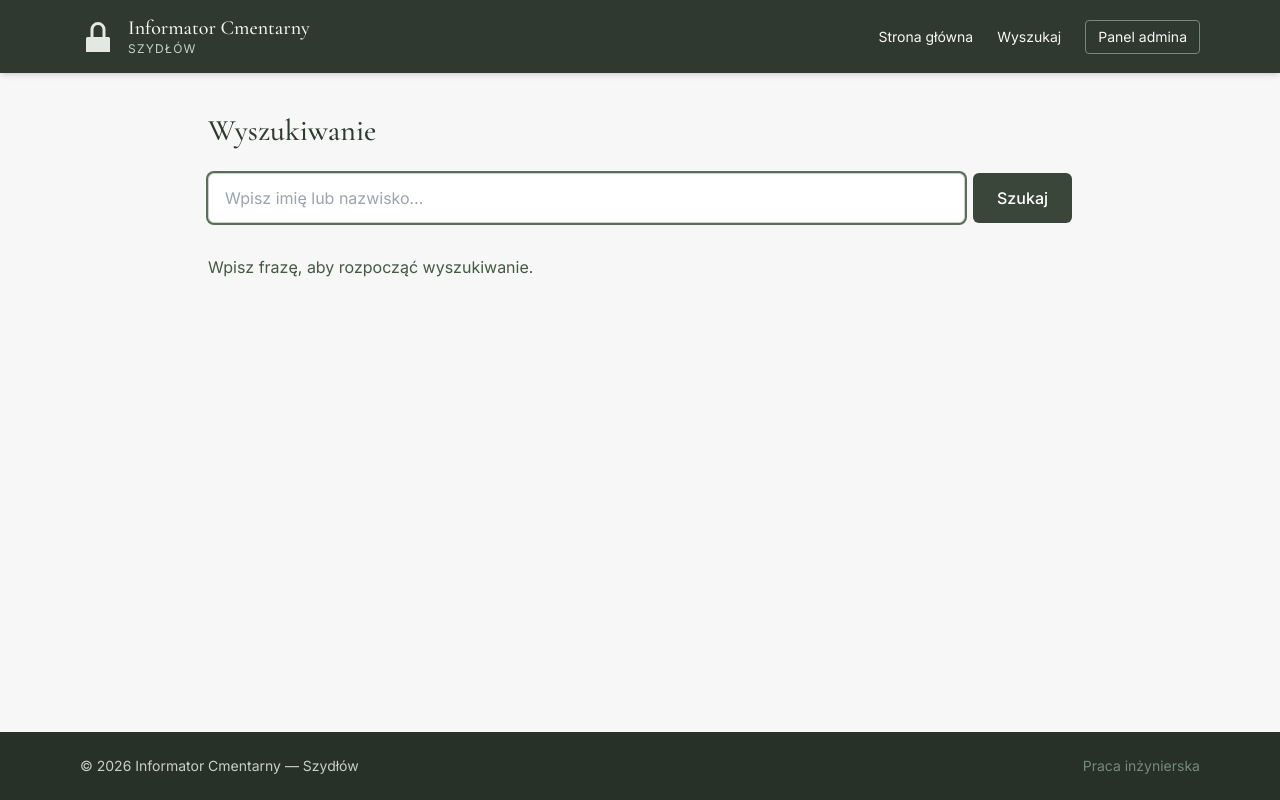
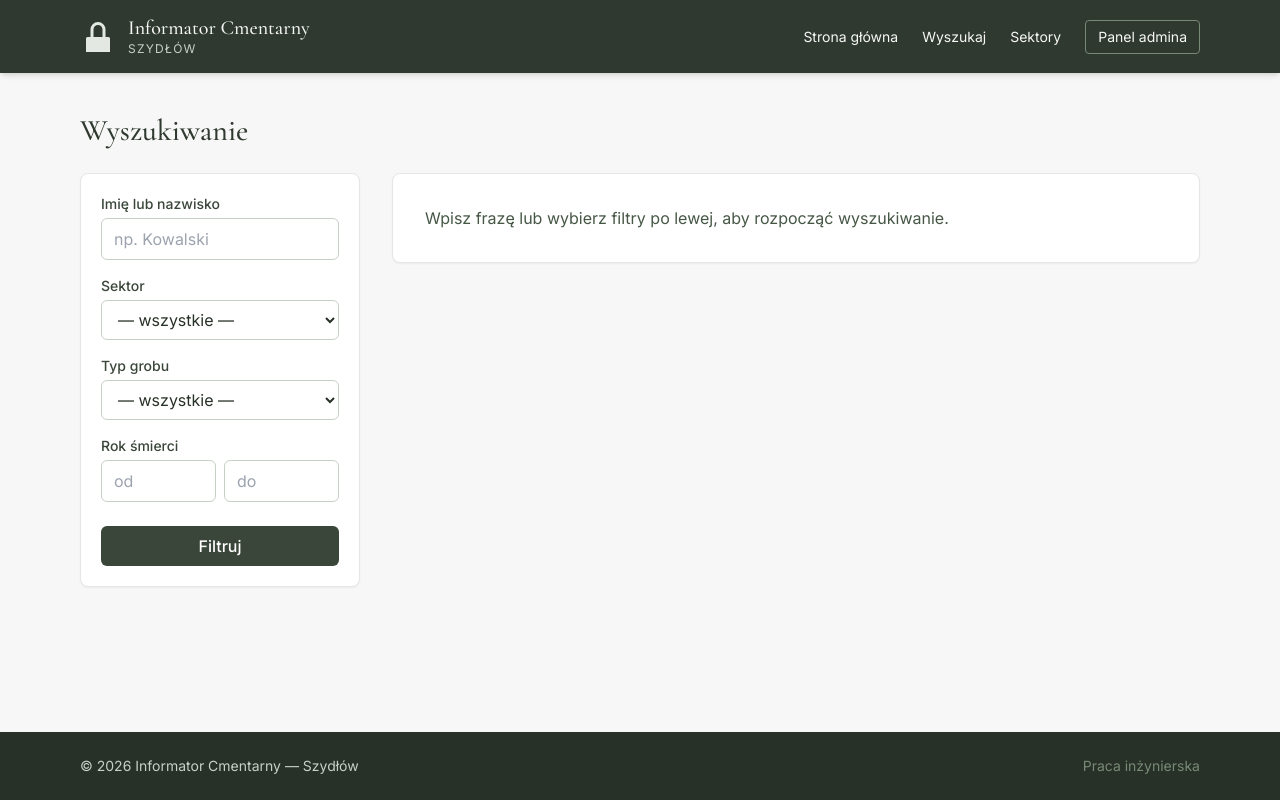
Before and after one commit to Mateuszl28/praca_inz, a Django app: page /szukaj/ in a window 1280 px wide. Run offline with Django 5.2, Linux system fonts and the light colour scheme; data that the repository does not hold is empty; some libraries are stand-ins or nearby versions.

Commit message:
Add advanced search filters, pagination and sector listing views

```diff
--- a/groby/urls.py
+++ b/groby/urls.py
@@ -6,6 +6,8 @@ app_name = 'groby'
 urlpatterns = [
     path('', views.home, name='home'),
     path('szukaj/', views.szukaj, name='szukaj'),
+    path('sektory/', views.sektory_list, name='sektory_list'),
+    path('sektor/<int:pk>/', views.sektor_detail, name='sektor_detail'),
     path('grob/<int:pk>/', views.grob_detail, name='grob_detail'),
     path('osoba/<int:pk>/', views.osoba_detail, name='osoba_detail'),
 ]
--- a/groby/views.py
+++ b/groby/views.py
@@ -1,5 +1,6 @@
 from django.shortcuts import render, get_object_or_404
-from django.db.models import Q
+from django.db.models import Q, Count
+from django.core.paginator import Paginator
 from .models import Osoba, Grob, Sektor
 
 
@@ -14,14 +15,70 @@ def home(request):
 
 def szukaj(request):
     query = request.GET.get('q', '').strip()
-    wyniki = []
+    sektor_id = request.GET.get('sektor', '').strip()
+    typ = request.GET.get('typ', '').strip()
+    rok_od = request.GET.get('rok_od', '').strip()
+    rok_do = request.GET.get('rok_do', '').strip()
+
+    osoby = Osoba.objects.select_related('grob', 'grob__sektor')
+
     if query:
-        wyniki = Osoba.objects.filter(
+        osoby = osoby.filter(
             Q(nazwisko__icontains=query)
             | Q(imie__icontains=query)
             | Q(nazwisko_rodowe__icontains=query)
-        ).select_related('grob', 'grob__sektor').order_by('nazwisko', 'imie')
-    return render(request, 'groby/szukaj.html', {'query': query, 'wyniki': wyniki})
+        )
+    if sektor_id:
+        osoby = osoby.filter(grob__sektor_id=sektor_id)
+    if typ:
+        osoby = osoby.filter(grob__typ=typ)
+    if rok_od.isdigit():
+        osoby = osoby.filter(data_smierci__year__gte=int(rok_od))
+    if rok_do.isdigit():
+        osoby = osoby.filter(data_smierci__year__lte=int(rok_do))
+
+    osoby = osoby.order_by('nazwisko', 'imie')
+    total = osoby.count()
+
+    paginator = Paginator(osoby, 20)
+    page = paginator.get_page(request.GET.get('page'))
+
+    aktywne_filtry = bool(query or sektor_id or typ or rok_od or rok_do)
+
+    params = request.GET.copy()
+    params.pop('page', None)
+    querystring_bez_page = params.urlencode()
+
+    context = {
+        'query': query,
+        'sektor_id': sektor_id,
+        'typ': typ,
+        'rok_od': rok_od,
+        'rok_do': rok_do,
+        'page': page,
+        'total': total,
+        'sektory': Sektor.objects.order_by('nazwa'),
+        'typy': Grob.TYP_CHOICES,
+        'aktywne_filtry': aktywne_filtry,
+        'querystring_bez_page': querystring_bez_page,
+    }
+    return render(request, 'groby/szukaj.html', context)
+
+
+def sektory_list(request):
+    sektory = Sektor.objects.annotate(
+        liczba_grobow=Count('groby', distinct=True),
+        liczba_osob=Count('groby__osoby', distinct=True),
+    ).order_by('nazwa')
+    return render(request, 'groby/sektory_list.html', {'sektory': sektory})
+
+
+def sektor_detail(request, pk):
+    sektor = get_object_or_404(Sektor, pk=pk)
+    groby = sektor.groby.prefetch_related('osoby').order_by('numer')
+    paginator = Paginator(groby, 30)
+    page = paginator.get_page(request.GET.get('page'))
+    return render(request, 'groby/sektor_detail.html', {'sektor': sektor, 'page': page})
 
 
 def grob_detail(request, pk):
--- a/templates/base.html
+++ b/templates/base.html
@@ -52,6 +52,7 @@
         <nav class="hidden sm:flex items-center gap-6 text-sm">
             <a href="{% url 'groby:home' %}" class="hover:text-white transition">Strona główna</a>
             <a href="{% url 'groby:szukaj' %}" class="hover:text-white transition">Wyszukaj</a>
+            <a href="{% url 'groby:sektory_list' %}" class="hover:text-white transition">Sektory</a>
             <a href="/admin/" class="px-3 py-1.5 rounded border border-primary-400 hover:bg-primary-700 transition">Panel admina</a>
         </nav>
     </div>
--- a/templates/groby/szukaj.html
+++ b/templates/groby/szukaj.html
@@ -3,37 +3,74 @@
 {% block title %}Wyszukiwanie — Informator Cmentarny Szydłów{% endblock %}
 
 {% block content %}
-<section class="max-w-4xl mx-auto px-4 py-10">
+<section class="max-w-6xl mx-auto px-4 py-10">
     <h1 class="font-serif text-3xl text-primary-800 mb-6">Wyszukiwanie</h1>
 
-    <form action="{% url 'groby:szukaj' %}" method="get" class="mb-8">
-        <div class="flex flex-col sm:flex-row gap-2">
+    <div class="grid grid-cols-1 lg:grid-cols-[280px_1fr] gap-8">
+
+        <aside class="lg:sticky lg:top-4 lg:self-start">
+            <form action="{% url 'groby:szukaj' %}" method="get" class="bg-white rounded-lg shadow-sm border border-primary-100 p-5 space-y-4">
+                <div>
+                    <label class="block text-sm font-medium text-primary-700 mb-1">Imię lub nazwisko</label>
                     <input
                         type="text"
                         name="q"
                         value="{{ query }}"
-                placeholder="Wpisz imię lub nazwisko…"
-                class="flex-1 px-4 py-3 bg-white border border-primary-200 rounded-md text-primary-900 focus:outline-none focus:ring-2 focus:ring-primary-500"
-                autofocus
+                        placeholder="np. Kowalski"
+                        class="w-full px-3 py-2 border border-primary-200 rounded-md focus:outline-none focus:ring-2 focus:ring-primary-500"
                     >
-            <button type="submit" class="px-6 py-3 bg-primary-700 hover:bg-primary-800 text-white rounded-md font-medium transition">
-                Szukaj
-            </button>
+                </div>
+
+                <div>
+                    <label class="block text-sm font-medium text-primary-700 mb-1">Sektor</label>
+                    <select name="sektor" class="w-full px-3 py-2 border border-primary-200 rounded-md bg-white focus:outline-none focus:ring-2 focus:ring-primary-500">
+                        <option value="">— wszystkie —</option>
+                        {% for s in sektory %}
+                            <option value="{{ s.id }}" {% if sektor_id == s.id|stringformat:"s" %}selected{% endif %}>{{ s.nazwa }}</option>
+                        {% endfor %}
+                    </select>
+                </div>
+
+                <div>
+                    <label class="block text-sm font-medium text-primary-700 mb-1">Typ grobu</label>
+                    <select name="typ" class="w-full px-3 py-2 border border-primary-200 rounded-md bg-white focus:outline-none focus:ring-2 focus:ring-primary-500">
+                        <option value="">— wszystkie —</option>
+                        {% for val, label in typy %}
+                            <option value="{{ val }}" {% if typ == val %}selected{% endif %}>{{ label }}</option>
+                        {% endfor %}
+                    </select>
+                </div>
+
+                <div>
+                    <label class="block text-sm font-medium text-primary-700 mb-1">Rok śmierci</label>
+                    <div class="flex gap-2">
+                        <input type="number" name="rok_od" value="{{ rok_od }}" placeholder="od" min="1800" max="2100" class="w-1/2 px-3 py-2 border border-primary-200 rounded-md focus:outline-none focus:ring-2 focus:ring-primary-500">
+                        <input type="number" name="rok_do" value="{{ rok_do }}" placeholder="do" min="1800" max="2100" class="w-1/2 px-3 py-2 border border-primary-200 rounded-md focus:outline-none focus:ring-2 focus:ring-primary-500">
+                    </div>
+                </div>
+
+                <div class="flex gap-2 pt-2">
+                    <button type="submit" class="flex-1 px-4 py-2 bg-primary-700 hover:bg-primary-800 text-white rounded-md font-medium transition">Filtruj</button>
+                    {% if aktywne_filtry %}
+                        <a href="{% url 'groby:szukaj' %}" class="px-4 py-2 border border-primary-300 text-primary-700 hover:bg-primary-100 rounded-md transition">Wyczyść</a>
+                    {% endif %}
                 </div>
             </form>
+        </aside>
 
-    {% if query %}
+        <div>
+            {% if aktywne_filtry %}
                 <div class="mb-4 text-primary-600 text-sm">
-            {% if wyniki %}
-                Znaleziono <strong>{{ wyniki|length }}</strong> {{ wyniki|length|pluralize:"wynik,wyniki,wyników" }} dla zapytania „<strong>{{ query }}</strong>".
+                    {% if total %}
+                        Znaleziono <strong>{{ total }}</strong> {{ total|pluralize:"wynik,wyniki,wyników" }}.
                     {% else %}
-                Brak wyników dla zapytania „<strong>{{ query }}</strong>".
+                        Brak wyników dla wybranych kryteriów.
                     {% endif %}
                 </div>
 
-        {% if wyniki %}
+                {% if page.object_list %}
                     <div class="bg-white rounded-lg shadow-sm border border-primary-100 divide-y divide-primary-100">
-                {% for osoba in wyniki %}
+                        {% for osoba in page.object_list %}
                             <a href="{% url 'groby:osoba_detail' osoba.pk %}" class="block p-5 hover:bg-primary-50 transition">
                                 <div class="flex flex-col sm:flex-row sm:items-center sm:justify-between gap-2">
                                     <div>
@@ -55,9 +92,33 @@
                             </a>
                         {% endfor %}
                     </div>
+
+                    {% if page.paginator.num_pages > 1 %}
+                        <nav class="mt-6 flex items-center justify-center gap-2 text-sm">
+                            {% if page.has_previous %}
+                                <a href="?page={{ page.previous_page_number }}{% if querystring_bez_page %}&{{ querystring_bez_page }}{% endif %}" class="px-3 py-2 border border-primary-200 rounded-md hover:bg-primary-100 transition">← Poprzednia</a>
+                            {% else %}
+                                <span class="px-3 py-2 border border-primary-100 rounded-md text-primary-300">← Poprzednia</span>
+                            {% endif %}
+
+                            <span class="px-4 py-2 text-primary-700">
+                                Strona <strong>{{ page.number }}</strong> z <strong>{{ page.paginator.num_pages }}</strong>
+                            </span>
+
+                            {% if page.has_next %}
+                                <a href="?page={{ page.next_page_number }}{% if querystring_bez_page %}&{{ querystring_bez_page }}{% endif %}" class="px-3 py-2 border border-primary-200 rounded-md hover:bg-primary-100 transition">Następna →</a>
+                            {% else %}
+                                <span class="px-3 py-2 border border-primary-100 rounded-md text-primary-300">Następna →</span>
+                            {% endif %}
+                        </nav>
+                    {% endif %}
                 {% endif %}
             {% else %}
-        <div class="text-primary-600">Wpisz frazę, aby rozpocząć wyszukiwanie.</div>
+                <div class="bg-white rounded-lg shadow-sm border border-primary-100 p-8 text-primary-600">
+                    Wpisz frazę lub wybierz filtry po lewej, aby rozpocząć wyszukiwanie.
+                </div>
             {% endif %}
+        </div>
+    </div>
 </section>
 {% endblock %}
```
Also changed, not shown: templates/groby/sektor_detail.html (added, +71 -0 lines), templates/groby/sektory_list.html (added, +36 -0 lines). Lines whose indentation alone changed are shown as unchanged.
